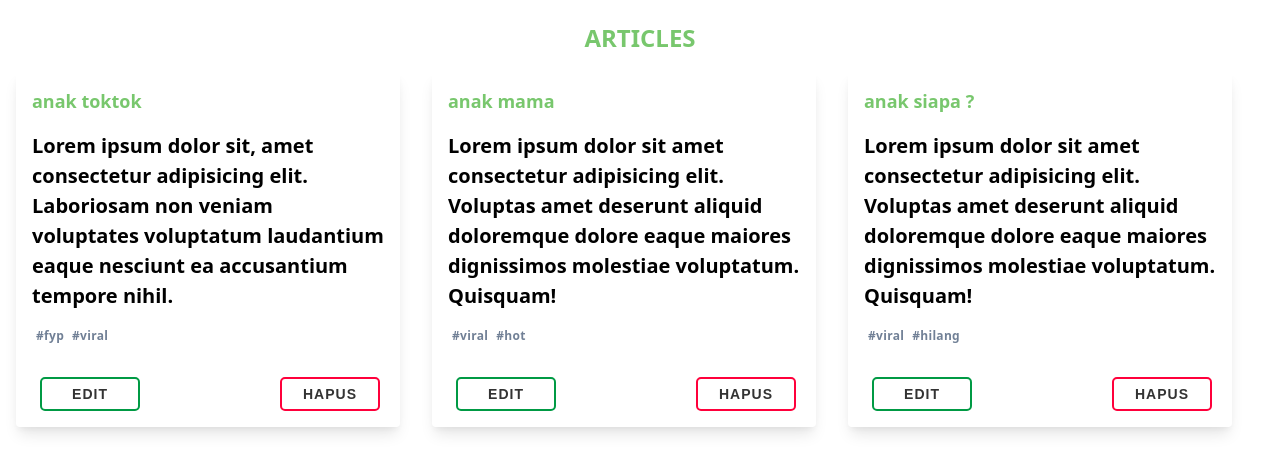
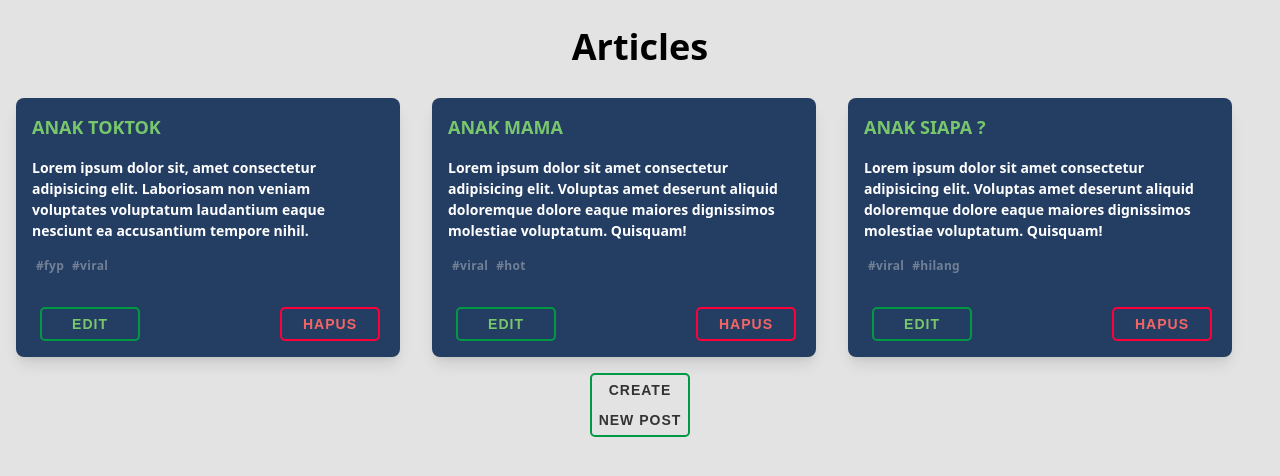
Before and after one commit to ridhoajibx/CRUD-REACT, a React (Create React App) app: page / in a window 1280 px wide. Shown: the top 476 px of the page. Built offline with nearby package versions, Linux system fonts and the light colour scheme.

Commit message:
[ridho] - create component form createpost - WIP

```diff
--- a/package.json
+++ b/package.json
@@ -4,6 +4,7 @@
     "private": true,
     "dependencies": {
         "@craco/craco": "^6.4.0",
+        "@headlessui/react": "^1.4.1",
         "@testing-library/jest-dom": "^5.11.4",
         "@testing-library/react": "^11.1.0",
         "@testing-library/user-event": "^12.1.10",
--- a/src/App.js
+++ b/src/App.js
@@ -1,11 +1,17 @@
-import { useState } from 'react';
+import { useRef, useState } from 'react';
 import './App.css';
+import { CustomButton } from './Components/Button';
+import CreateNewPost from './Components/CreateNewPost';
 import Post from './Components/Post';
+
+const allTags = ["react", "vue", "svelte", "next", "gatsby"];
 
 function App() {
     const [title, setTitle] = useState("");
     const [body, setBody] = useState("");
     const [tags, setTags] = useState([]);
+
+    console.log(tags, 'cek')
     const [allPosts, setAllPosts] = useState([
         {
             id: 1,
@@ -30,20 +36,81 @@ function App() {
         }
     ]);
 
+    const [isCreateNewPost, setIsCreateNewPost] = useState(false);
+
+    const toggleCreateNewPost = () => {
+        setIsCreateNewPost(!isCreateNewPost);
+    };
+
+    const getTitle = useRef();
+    const getBody = useRef();
+
+    const savePostTitleToState = (event) => {
+        setTitle(event.target.value);
+    };
+
+    const savePostBodyToState = (event) => {
+        setBody(event.target.value);
+    };
+
+    const savePost = (event) => {
+        event.preventDefault();
+        const id = Date.now();
+        setAllPosts([...allPosts, { title, body, id, tags }]);
+        getTitle.current.value = "";
+        getBody.current.value = "";
+        setTags([])
+        toggleCreateNewPost();
+    };
+
+    if (isCreateNewPost) {
+        return (
+            <CreateNewPost
+                savePostTitleToState={savePostTitleToState}
+                savePostBodyToState={savePostBodyToState}
+                getTitle={getTitle}
+                getBody={getBody}
+                savePost={savePost}
+                allTags={allTags}
+                tags={tags}
+                setTags={setTags}
+                toggleCreateNewPost={toggleCreateNewPost}
+            />
+        );
+    }
+
     return (
         <div className="w-full">
             <div className="my-5 mx-4">
                 <div className="flex justify-center items-center">
-                    <h1 className="uppercase text-primary-500 font-bold text-2xl mb-4">Articles</h1>
+                    <h1 className="text-3xl sm:text-4xl font-bold text-center">Articles</h1>
                 </div>
 
-                <div className="flex flex-wrap">
-                    {allPosts.length > 0 && allPosts.map(post => {
+                <div className="flex flex-wrap py-4">
+                    {allPosts.length > 0 ? allPosts.map(post => {
                         const { id, title, body, tags } = post;
                         return (
-                            <Post id={id} title={title} body={body} tags={tags} />
+                            <Post
+                                key={id}
+                                id={id}
+                                title={title}
+                                body={body}
+                                tags={tags}
+                            />
                         )
-                    })}
+                    }) :
+                        <div>
+                            <li>There are no posts yet.</li>
+                        </div>
+                    }
+                </div>
+
+                <div className="flex justify-center items-center">
+                    <CustomButton
+                        className="btn-primary"
+                        onClick={toggleCreateNewPost}
+                        buttontext="Create New Post"
+                    />
                 </div>
             </div>
         </div>
--- a/src/Components/Button/index.js
+++ b/src/Components/Button/index.js
@@ -1,7 +1,7 @@
 import React from 'react';
 import './style.css';
 
-const Button = (props) => {
+const CustomButton = (props) => {
     const { buttontext, onSubmit } = props;
     return (
         <button onClick={onSubmit} data-test="buttonComponent" {...props}>
@@ -10,4 +10,4 @@ const Button = (props) => {
     )
 }
 
-export { Button };
+export { CustomButton };
--- a/src/Components/Button/style.css
+++ b/src/Components/Button/style.css
@@ -37,7 +37,7 @@ button:after {
     left: 0;
     width: 0;
     height: 100%;
-    background: #ff003b;
+    background: #afacad;
     transition: all 0.35s;
 }
 
--- /dev/null
+++ b/src/Components/CreateNewPost.js
@@ -0,0 +1,75 @@
+import React from "react";
+import { CustomButton } from "./Button";
+import MultiSelect from "./MultiSelect";
+
+const CreateNewPost = (props) => {
+    return (
+        <div className="relative">
+            <h1 className="my-4 text-3xl sm:text-4xl font-bold text-center">Create article</h1>
+            <div className="max-w-screen-lg mx-auto pb-16">
+                <div className="p-10 sm:p-12 md:p-16 bg-secondary-500 text-gray-100 rounded-lg relative">
+                    <div className="mx-auto max-w-4xl">
+                        <form onSubmit={props.savePost}>
+                            <div className="flex flex-col sm:flex-row justify-between">
+                                <div className="sm:w-5/12 flex flex-col">
+                                    <div className="relative py-5 mt-6">
+                                        <label className="absolute top-0 left-0 tracking-wide font-semibold text-sm" htmlFor="title">Title</label>
+                                        <input
+                                            className="w-full bg-transparent text-base font-medium tracking-wide border-b-2 py-2 text-gray-100 hocus:border-pink-400 focus:outline-none transition duration-200"
+                                            id="title"
+                                            type="text"
+                                            name="title"
+                                            placeholder="E.g. Title"
+                                            onChange={props.savePostTitleToState}
+                                            ref={props.getTitle}
+                                            required
+                                        />
+                                    </div>
+
+                                    <div className="relative py-5 mt-6">
+                                        <MultiSelect
+                                            data={props.allTags}
+                                            selectedItem={props.tags}
+                                            setSelectedItem={props.setTags}
+                                        />
+                                    </div>
+                                </div>
+                                <div className="sm:w-5/12 flex flex-col">
+                                    <div className="relative py-5 mt-6">
+                                        <label className="absolute top-0 left-0 tracking-wide font-semibold text-sm" htmlFor="name-input">Content</label>
+                                        <textarea
+                                            className="w-full bg-transparent text-gray-100 text-base font-medium tracking-wide border-b-2 py-2 hocus:border-pink-400 focus:outline-none transition duration-200"
+                                            id="body"
+                                            name="body"
+                                            placeholder="E.g. Details about your content"
+                                            rows="5"
+                                            required
+                                            onChange={props.savePostBodyToState}
+                                            ref={props.getBody}
+                                        />
+                                    </div>
+                                </div>
+                            </div>
+
+                            <div className="flex justify-end">
+                                <CustomButton
+                                    type="submit"
+                                    className="btn-primary text-primary-800 mr-2"
+                                    buttontext="Simpan"
+                                />
+                                <CustomButton
+                                    type="button"
+                                    className="btn-danger text-red-500"
+                                    buttontext="Cancel"
+                                    onClick={props.toggleCreateNewPost}
+                                />
+                            </div>
+                        </form>
+                    </div>
+                </div>
+            </div>
+        </div>
+    );
+};
+
+export default CreateNewPost;
--- a/src/Components/Post.js
+++ b/src/Components/Post.js
@@ -1,11 +1,11 @@
 import React from 'react'
-import { Button } from './Button';
+import { CustomButton } from './Button';
 
 export default function Post(props) {
     const { id, title, body, tags } = props;
 
     const editBtnProps = {
-        className: "btn-primary mx-2",
+        className: "btn-primary text-primary-500 mx-2",
         buttontext: "Edit",
         type: "button",
         onSubmit: () => {
@@ -14,7 +14,7 @@ export default function Post(props) {
     }
 
     const deleteBtnProps = {
-        className: "btn-danger mx-1",
+        className: "btn-danger text-red-500 mx-1",
         buttontext: "Hapus",
         type: "button",
         onSubmit: () => {
@@ -22,17 +22,17 @@ export default function Post(props) {
         }
     }
     return (
-        <div className="w-full md:w-1/2 lg:w-1/3">
+        <div className="w-full md:w-1/2 lg:w-1/3 mt-2">
             <div className="mx-auto">
-                <section key={id} className="max-w-sm rounded shadow-lg">
+                <section className="max-w-sm rounded-lg bg-secondary-500 shadow-lg">
                     <div className="p-4">
-                        <div className="text-primary-500 font-bold text-lg">{title}</div>
-                        <div className="text-xl mt-4 font-bold">
+                        <div className="text-primary-500 uppercase font-bold text-lg">{title}</div>
+                        <div className="text-sm text-white mt-4 font-bold">
                             {body}
                         </div>
                         <div className="flex flex-row flex-wrap justify-between sm:items-center font-semibold tracking-wide text-gray-600 uppercase text-xs">
                             <div className="flex items-center mt-4">
-                                {tags && tags.map((tag, idx) => (
+                                {tags.length > 0 && tags.map((tag, idx) => (
                                     <a key={idx} href="!#" className="lowercase mx-1">
                                         #{tag}
                                     </a>
@@ -40,8 +40,8 @@ export default function Post(props) {
                             </div>
                         </div>
                         <div className="mt-8 flex justify-between items-center">
-                            <Button {...editBtnProps} />
-                            <Button {...deleteBtnProps} />
+                            <CustomButton {...editBtnProps} />
+                            <CustomButton {...deleteBtnProps} />
                         </div>
                     </div>
                 </section>
--- a/src/index.css
+++ b/src/index.css
@@ -1,13 +1,11 @@
 body {
-  margin: 0;
-  font-family: -apple-system, BlinkMacSystemFont, 'Segoe UI', 'Roboto', 'Oxygen',
-    'Ubuntu', 'Cantarell', 'Fira Sans', 'Droid Sans', 'Helvetica Neue',
-    sans-serif;
-  -webkit-font-smoothing: antialiased;
-  -moz-osx-font-smoothing: grayscale;
+    background-color: rgb(228, 227, 227);
+    margin: 0;
+    font-family: -apple-system, BlinkMacSystemFont, 'Segoe UI', 'Roboto', 'Oxygen', 'Ubuntu', 'Cantarell', 'Fira Sans', 'Droid Sans', 'Helvetica Neue', sans-serif;
+    -webkit-font-smoothing: antialiased;
+    -moz-osx-font-smoothing: grayscale;
 }
 
 code {
-  font-family: source-code-pro, Menlo, Monaco, Consolas, 'Courier New',
-    monospace;
+    font-family: source-code-pro, Menlo, Monaco, Consolas, 'Courier New', monospace;
 }
```
Also changed, not shown: 1 other file (tests, documents, lock files or other folders).
